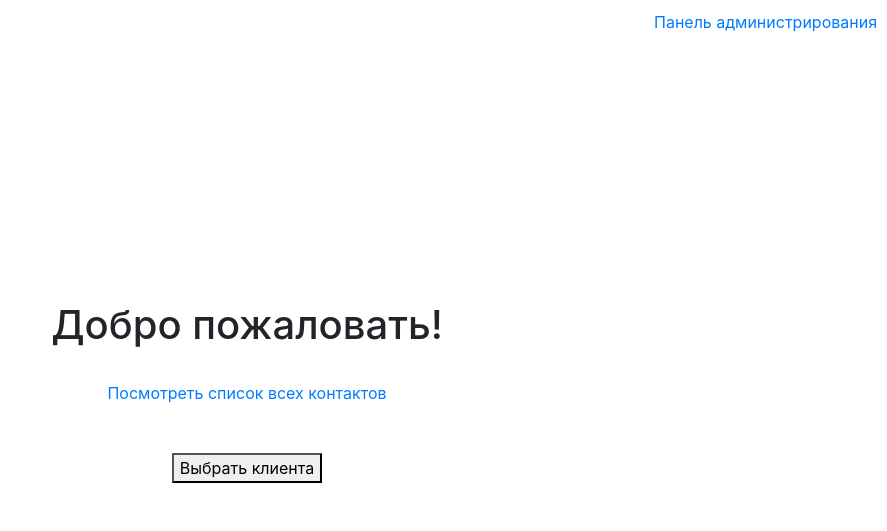
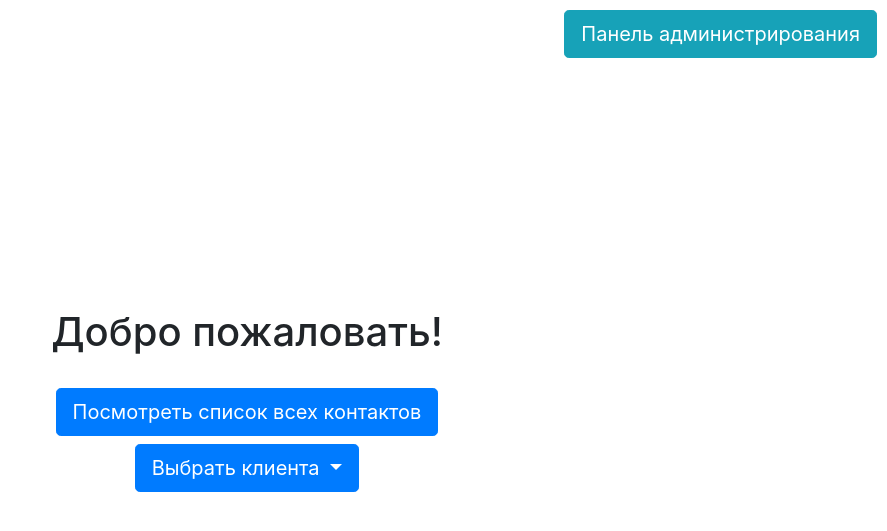
Before and after one commit to NjemTop/Creg, a Django app: page / in a window 1280 px wide. Shown: the top 531 px of the page, without its empty margins (393-1280 px from the left). Run offline with Django 4.2, Linux system fonts and the light colour scheme; some libraries are stand-ins or nearby versions.

Commit message:
добавил поиск

```diff
--- a/myapp/templates/myapp/index.html
+++ b/myapp/templates/myapp/index.html
@@ -4,16 +4,19 @@
     <div class="content-container">
         <h1>Добро пожаловать!</h1>
         <div class="buttons">
-            <a class="button" href="/get_clients/">Посмотреть список всех контактов</a>
+            <a class="btn btn-primary btn-lg" href="/get_clients/" role="button">Посмотреть список всех контактов</a>
         </div>
         <div class="admin-button">
-            <a class="button" href="/admin/">Панель администрирования</a>
+            <a class="btn btn-info btn-lg" href="/admin/" role="button">Панель администрирования</a>
         </div>
-        <div class="dropdown">
-            <button class="button">Выбрать клиента</button>
-            <div class="dropdown-content" id="search-container">
-                <label for="client-search">Выбрать клиента:</label>
-                <input type="text" id="client-search">
+        <div class="dropdown mt-2">
+            <button class="btn btn-primary btn-lg dropdown-toggle" type="button" id="dropdownMenuButton" data-toggle="dropdown" aria-haspopup="true" aria-expanded="false">
+                Выбрать клиента
+            </button>
+            <div class="dropdown-menu" aria-labelledby="dropdownMenuButton">
+                <div class="input-group">
+                    <input type="text" id="client-search" class="form-control" placeholder="Введите имя клиента..." aria-label="Client search">
+                </div>
             </div>
         </div>
     </div>
@@ -42,15 +45,9 @@
             });
         });
 
-        $(".dropdown button").click(function(event) {
-            event.stopPropagation();
+        // Обработчик клика на кнопку "Выбрать клиента"
+        $("#toggleDropdown").on("click", function() {
             $("#search-container").toggle();
-        });
-
-        $(document).click(function(event) {
-            if (!$(event.target).closest(".dropdown").length) {
-                $("#search-container").hide();
-            }
         });
     </script>
 {% endblock %}
```
